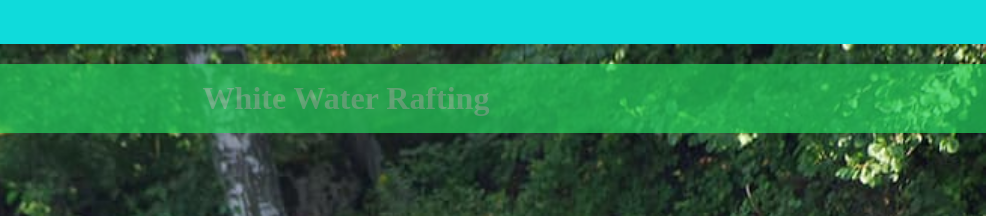
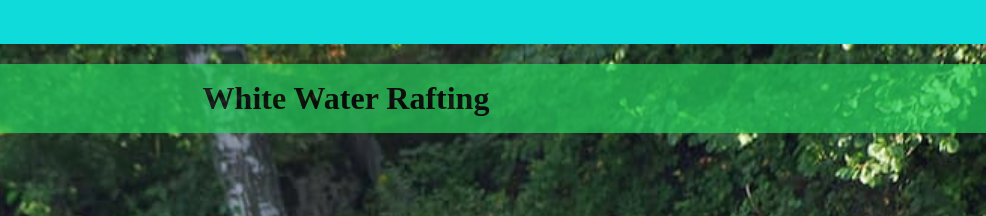
Before and after one commit to dominiccarver812-sketch/wdd130, a plain HTML site: page wwr/about.html in a window 1280 px wide. Shown: the part 184-400 px from the top of the page, 294-1280 px from the left. Drawn offline with Linux system fonts and the light colour scheme.

Commit message:
i'm improving the week 4 assignment JIMMY! part 5.9

```diff
--- a/wwr/styles/rafting.css
+++ b/wwr/styles/rafting.css
@@ -13,9 +13,6 @@
 .hero {
     position: relative;
 }
-.hero h1 {
-    color: black;
-}
 .hero img {
     display: block;
     width: 100%;
@@ -23,7 +20,7 @@
 }
 .hero article p{
     background-color: var(--secondary-color);
-    color: white;
+    color: var(--text-color);
 }
 header{
     display: grid;
@@ -112,7 +109,7 @@ header nav a {
     text-align: center;
     opacity: 0.7;
     background-color: var(--secondary-color);
-    color: #dad3d379;
+    color: var(--text-color);
 }
 .hero article{
     position: absolute;
```
